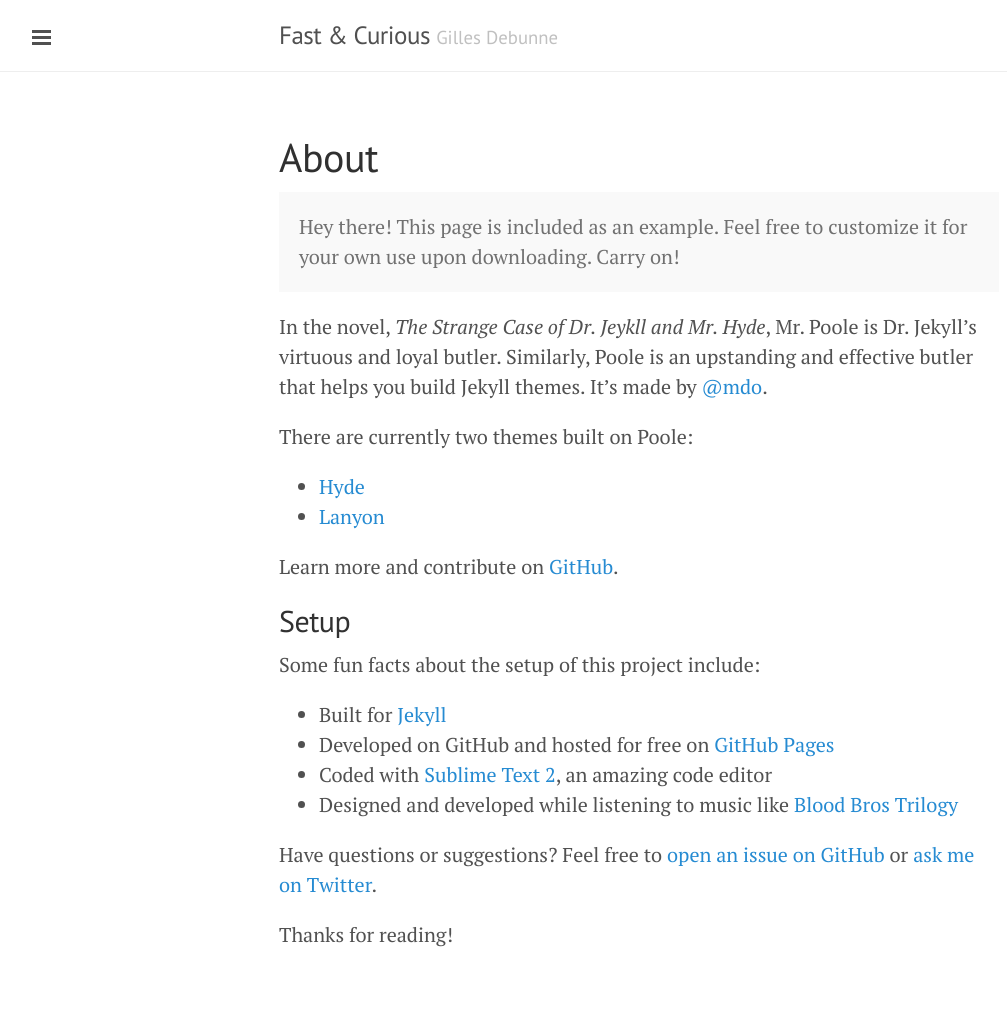
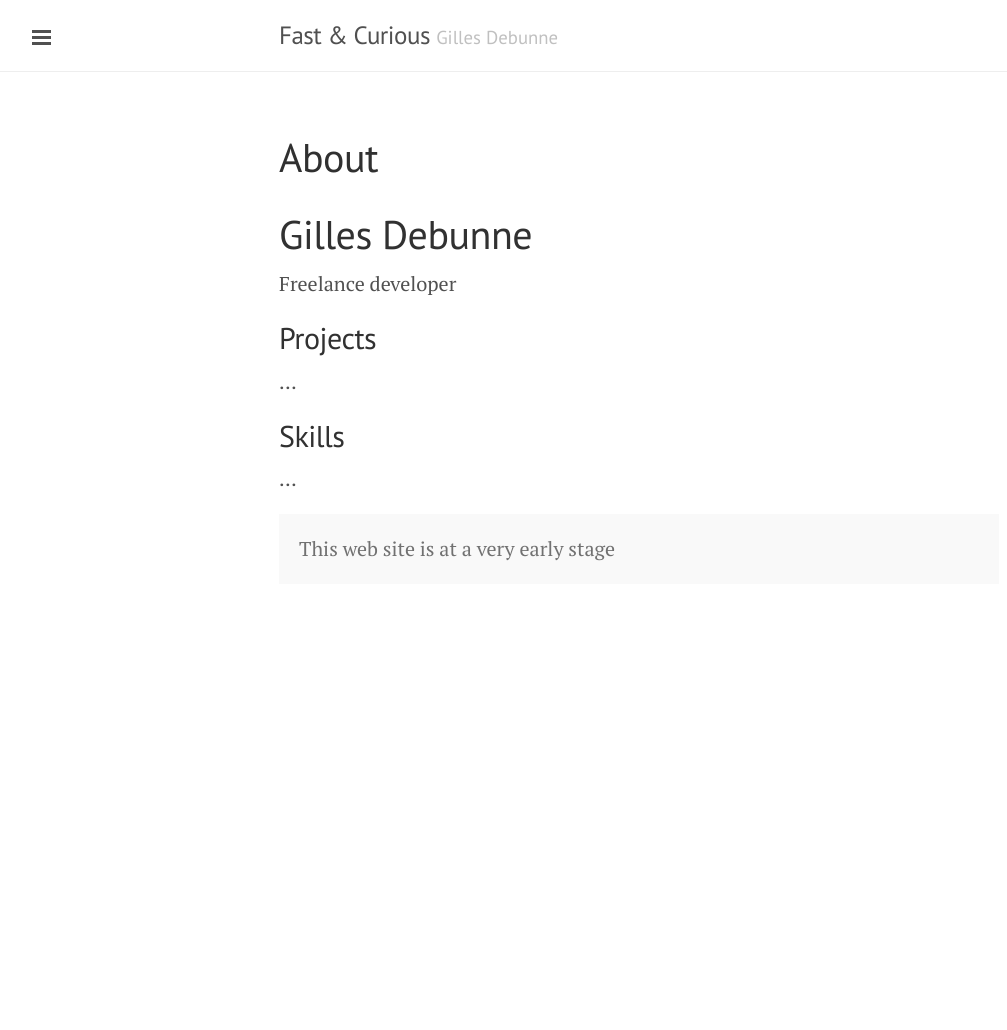
Before and after one commit to GillesDebunne/GillesDebunne.github.io, a Jekyll site: the page built from about.md, in a window 1280 px wide. Shown: the whole page, without its empty margins (1-1008 px from the left). Built offline with Jekyll 4.4.1, drawn with Linux system fonts in a browser that asks for light colours; Markdown is read by kramdown in place of the engine named in the settings; after the commit the page ends 900 px from its top, so only the background shows below that.

Commit message:
New Archive page, fix CNAME

```diff
--- a/CNAME
+++ b/CNAME
@@ -1 +1 @@
-lanyon.getpoole.com
+blog.qdc.com
--- a/about.md
+++ b/about.md
@@ -3,28 +3,18 @@ layout: page
 title: About
 ---
 
+# Gilles Debunne
+
+Freelance developer
+
+## Projects
+
+...
+
+## Skills
+
+...
+
 <p class="message">
-  Hey there! This page is included as an example. Feel free to customize it for your own use upon downloading. Carry on!
+  This web site is at a very early stage
 </p>
-
-In the novel, *The Strange Case of Dr. Jeykll and Mr. Hyde*, Mr. Poole is Dr. Jekyll's virtuous and loyal butler. Similarly, Poole is an upstanding and effective butler that helps you build Jekyll themes. It's made by [@mdo](https://twitter.com/mdo).
-
-There are currently two themes built on Poole:
-
-* [Hyde](http://hyde.getpoole.com)
-* [Lanyon](http://lanyon.getpoole.com)
-
-Learn more and contribute on [GitHub](https://github.com/poole).
-
-## Setup
-
-Some fun facts about the setup of this project include:
-
-* Built for [Jekyll](http://jekyllrb.com)
-* Developed on GitHub and hosted for free on [GitHub Pages](https://pages.github.com)
-* Coded with [Sublime Text 2](http://sublimetext.org), an amazing code editor
-* Designed and developed while listening to music like [Blood Bros Trilogy](https://soundcloud.com/maddecent/sets/blood-bros-series)
-
-Have questions or suggestions? Feel free to [open an issue on GitHub](https://github.com/poole/issues/new) or [ask me on Twitter](https://twitter.com/mdo).
-
-Thanks for reading!
```
Also changed, not shown: archive.md (added, +10 -0 lines).
